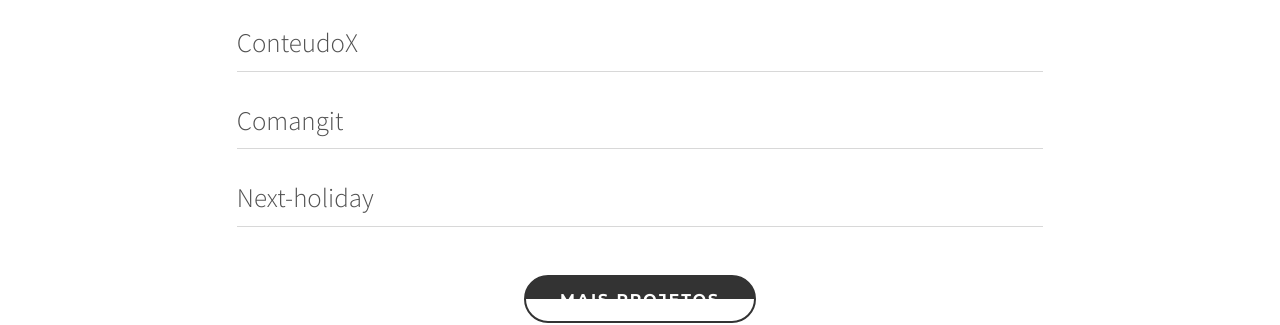
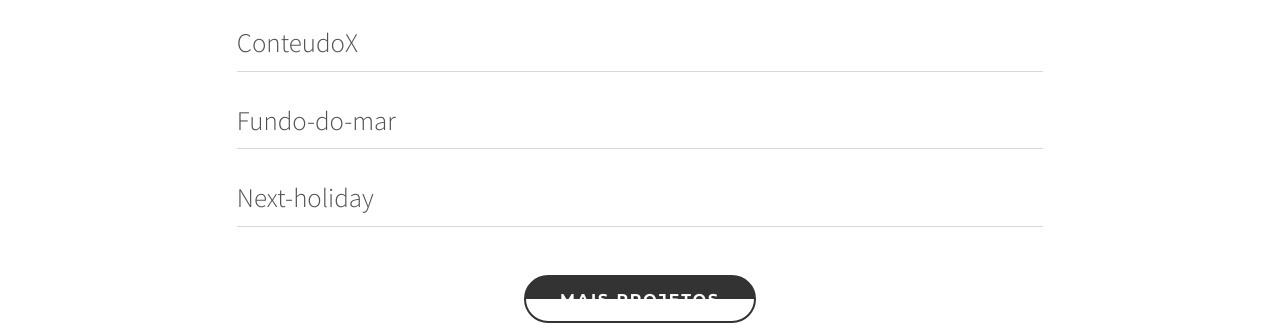
Before and after one commit to tangriane/mauriciomutte.github.io, a Jekyll site: the page built from index.html, in a window 1280 px wide. Shown: the part 1198-1523 px from the top of the page. Built offline with Jekyll 4.4.1, drawn with Linux system fonts in a browser that asks for light colours.

Commit message:
Change home project

```diff
--- a/index.html
+++ b/index.html
@@ -46,7 +46,7 @@ layout: default
 				<a href="http://mauriciomutte.com/ConteudoX/" class="homeProjects__project__link" target="_blank" rel="noopener">ConteudoX</a>
 			</li>
 			<li class="homeProjects__project">
-				<a href="https://github.com/mauriciomutte/Comangit#comangit--alguns-comandos-do-git" class="homeProjects__project__link" target="_blank" rel="noopener">Comangit</a>
+				<a href="http://mauriciomutte.com/Fundo-do-mar/" class="homeProjects__project__link" target="_blank" rel="noopener">Fundo-do-mar</a>
 			</li>
 			<li class="homeProjects__project">
 				<a href="https://mauriciomutte.github.io/Next-holiday/" class="homeProjects__project__link" target="_blank" rel="noopener">Next-holiday</a>
```
